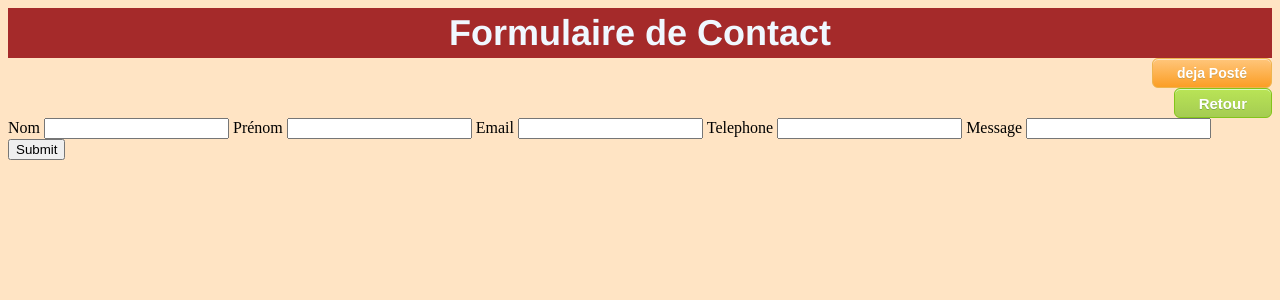
After one commit to Jimbow-cl/Guichet, a PHP site: page /form.php in a window 1280 px wide. The commit adds this page. Shown: the top 300 px of the page. Run offline with PHP 8.4, Linux system fonts and the light colour scheme; some libraries are stand-ins or nearby versions.

Commit message:
Ajout d'une base de donnée MySQL

```diff
--- /dev/null
+++ b/contact.php
@@ -0,0 +1,35 @@
+<?php
+
+class Contact
+{
+    public string $name;
+    public string $firstname;
+    public string $email;
+    public int $tel;
+    public string $mess;
+
+
+    function __construct($name,$firstname,$email,$tel,$mess){
+        $this -> name = $name;
+        $this -> firstname = $firstname;
+        $this -> email = $email;
+        $this -> tel = $tel;
+        $this -> mess = $mess;
+
+    }
+    public function displayForm()
+    {
+       ?>
+       <div>
+            <p>Votre Formulaire à bien été envoyé.
+                L'assistance technique prendra contact avec vous dans un court délai.
+            </p>
+            <?php
+    }
+    public function setPDO(){
+        $dbh = new PDO("mysql:dbname=form;host=127.0.0.1", "root", "root");
+
+        $query = $dbh->prepare("INSERT INTO `form` (nom, prenom, email, tel, mess) VALUES (:nazme, :firstname,:email,:tel,:mess)");
+        $query -> execute(array(":nazme"=>$this -> name, ":firstname"=>$this -> firstname,":email"=>$this -> email,":tel"=>$this ->tel,":mess"=> $this -> mess ));
+    }
+}
--- /dev/null
+++ b/form.php
@@ -0,0 +1,49 @@
+<!DOCTYPE html>
+<html lang="fr">
+<head>
+    <meta charset="UTF-8">
+    <meta http-equiv="X-UA-Compatible" content="IE=edge">
+    <meta name="viewport" content="width=device-width, initial-scale=1.0">
+    <link rel="stylesheet" href="index.css"/>
+    <script src="https://ajax.googleapis.com/ajax/libs/jquery/2.1.1/jquery.min.js"></script>
+    <script type="text/javascript">
+
+    </script>
+    <title>Guichette'3000</title>
+</head>
+<body>
+    <?php
+include_once __DIR__.'\contact.php';
+?>
+<div class="tete"><h1>Formulaire de Contact</h1></div>
+<div class="retour"><a href="post.php" class="myPost">deja Posté </a></div>
+<div class="retour"><a href="index.php" class="myRetour">Retour </a></div>
+
+    <form action="form.php" method="POST">
+        <label for="name">Nom</label>
+        <input id="name" name="name"/>
+        <label for="firstname">Prénom</label>
+        <input id="firstname" name="firstName"/>
+        <label for="email" type="email">Email</label>
+        <input id="email" name="email"/>
+        <label for="tel">Telephone</label>
+        <input id="tel"  name="tel"/>
+        <label for="messsage">Message</label>
+        <input id="message" name="mess"/>
+        <input type="submit" name="submit"/>
+     </form>
+      <?php
+     if ($_SERVER["REQUEST_METHOD"] === "POST") {
+        $print3 = new Contact(
+        $_POST["name"],
+        $_POST["firstName"],
+        $_POST["email"],
+        $_POST["tel"],
+        $_POST["mess"]
+        );
+        $print3 -> displayForm();
+        $print3 ->setPDO();}
+    ?>
+
+</body>
+</html>
--- a/index.css
+++ b/index.css
@@ -118,6 +118,56 @@ body{
 	background-color:#a5cc52;
 }
 .myRetour:active {
+	position:relative;
+	top:1px;
+}
+.myRetour2 {
+	height: 67px;
+    width: 200px;
+	box-shadow:inset 0px 1px 0px 0px #d9fbbe;
+	background:linear-gradient(to bottom, #b8e356 5%, #a5cc52 100%);
+	background-color:#b8e356;
+	border-radius:6px;
+	border:1px solid #83c41a;
+	display:inline-block;
+	cursor:pointer;
+	color:#ffffff;
+	font-family:Arial;
+	font-size:40px;
+	font-weight:bold;
+	padding:6px 24px;
+	text-decoration:none;
+	text-shadow:0px 1px 0px #86ae47;
+}
+.myRetour2:hover {
+	background:linear-gradient(to bottom, #a5cc52 5%, #b8e356 100%);
+	background-color:#a5cc52;
+}
+.myRetour2:active {
+	position:relative;
+	top:1px;
+}
+.myPost {
+	box-shadow:inset 0px 1px 0px 0px #fce2c1;
+	background:linear-gradient(to bottom, #ffc477 5%, #fb9e25 100%);
+	background-color:#ffc477;
+	border-radius:6px;
+	border:1px solid #eeb44f;
+	display:inline-block;
+	cursor:pointer;
+	color:#ffffff;
+	font-family:Arial;
+	font-size:14px;
+	font-weight:bold;
+	padding:6px 24px;
+	text-decoration:none;
+	text-shadow:0px 1px 0px #cc9f52;
+}
+.myPost:hover {
+	background:linear-gradient(to bottom, #fb9e25 5%, #ffc477 100%);
+	background-color:#fb9e25;
+}
+.myPost:active {
 	position:relative;
 	top:1px;
 }
--- a/index.php
+++ b/index.php
@@ -24,7 +24,7 @@ include_once __DIR__.'\class\ticket.php';
 <div class="menu">
 <a href="cinema.php" class="myCinema">Cinema</a>
 <a href="theatre.php" class="myTheatre">Théatre</a>
-
+<a href="form.php" class="myRetour2"><img class="imgPEGI" src="./public/assistance.png"/>Help</a>
 </div>
 
 
```
Also changed, not shown: post.php (added, +53 -0 lines), public/assistance.png (added).
